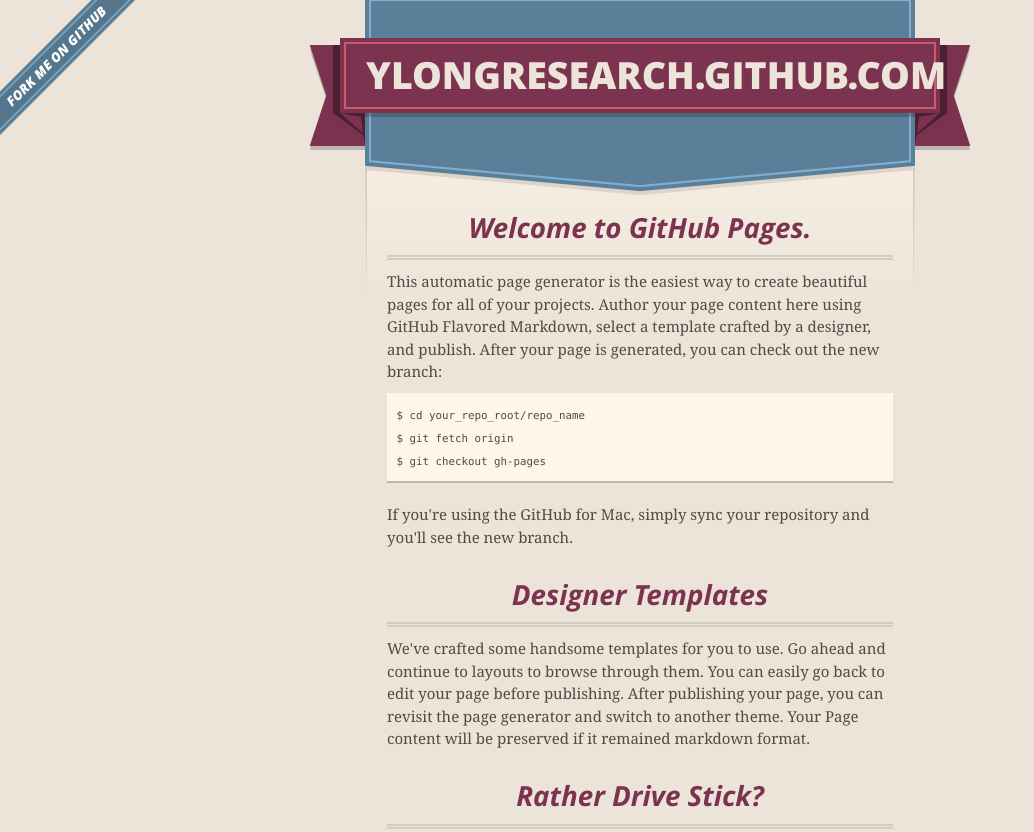
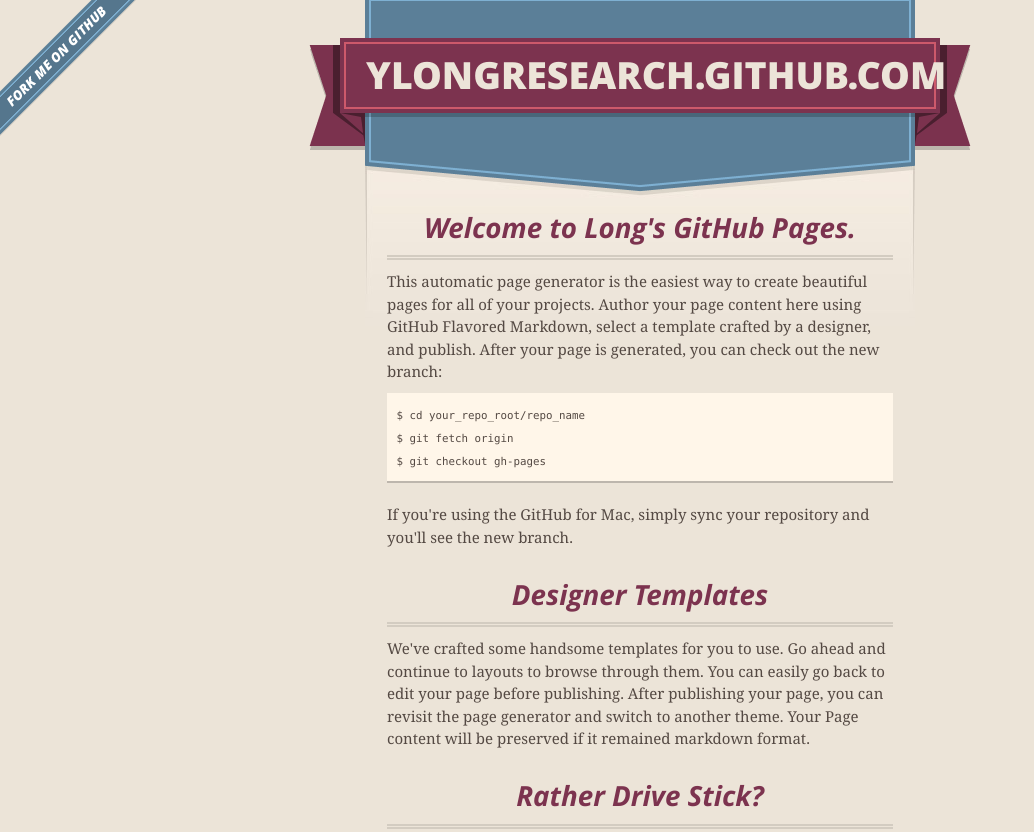
Before and after one commit to ylongresearch/ylongresearch.github.com, a plain HTML site: page index.html in a window 1280 px wide. Shown: the top 832 px of the page, without its empty margins (0-1034 px from the left). Drawn offline with nearby package versions, Linux system fonts and the light colour scheme.

Commit message:
modified title

```diff
--- a/index.html
+++ b/index.html
@@ -46,7 +46,7 @@
 
       <section id="main_content">
         <h3>
-<a id="welcome-to-github-pages" class="anchor" href="#welcome-to-github-pages" aria-hidden="true"><span class="octicon octicon-link"></span></a>Welcome to GitHub Pages.</h3>
+<a id="welcome-to-github-pages" class="anchor" href="#welcome-to-github-pages" aria-hidden="true"><span class="octicon octicon-link"></span></a>Welcome to Long's GitHub Pages.</h3>
 
 <p>This automatic page generator is the easiest way to create beautiful pages for all of your projects. Author your page content here using GitHub Flavored Markdown, select a template crafted by a designer, and publish. After your page is generated, you can check out the new branch:</p>
 
```
Also changed, not shown: 1 other file.
